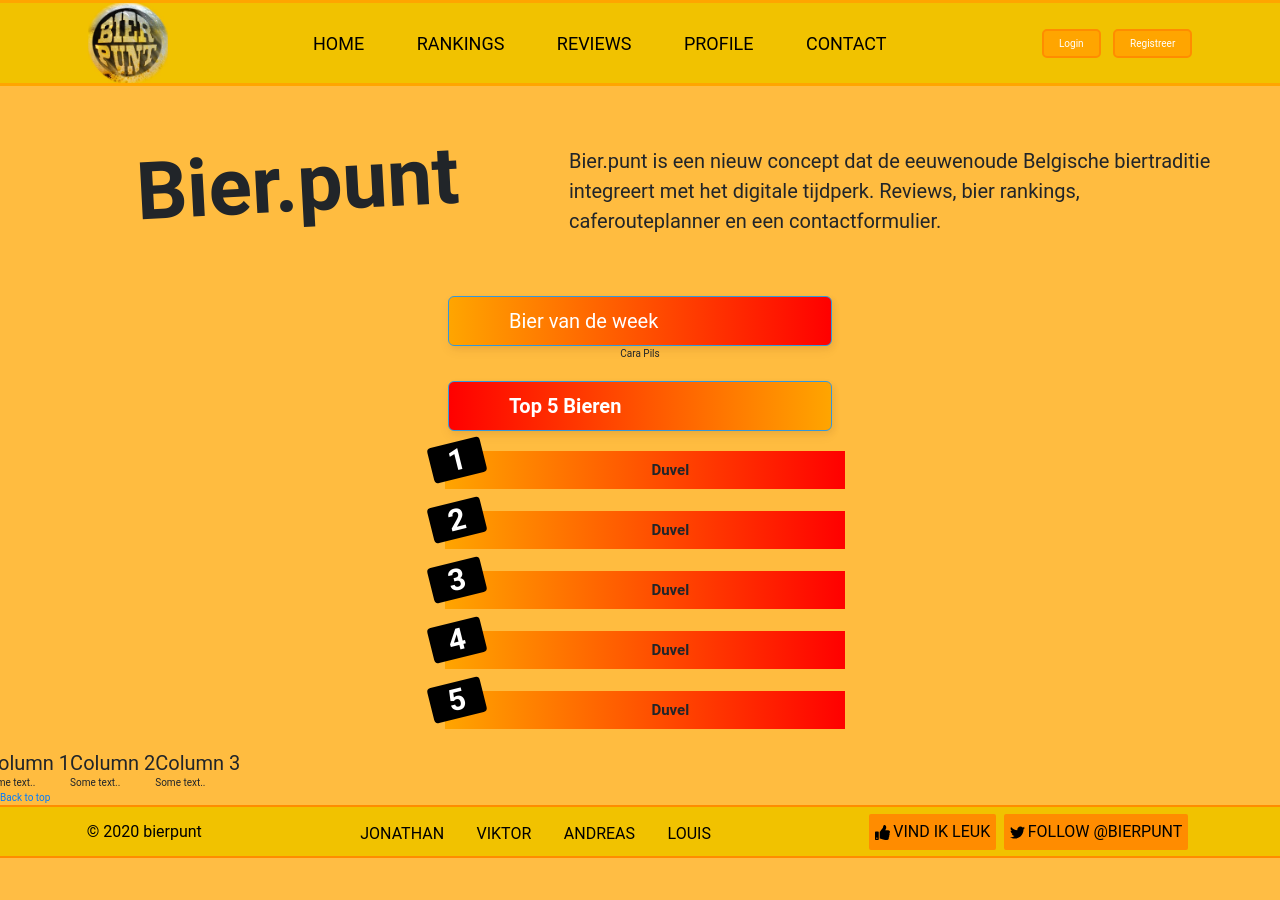
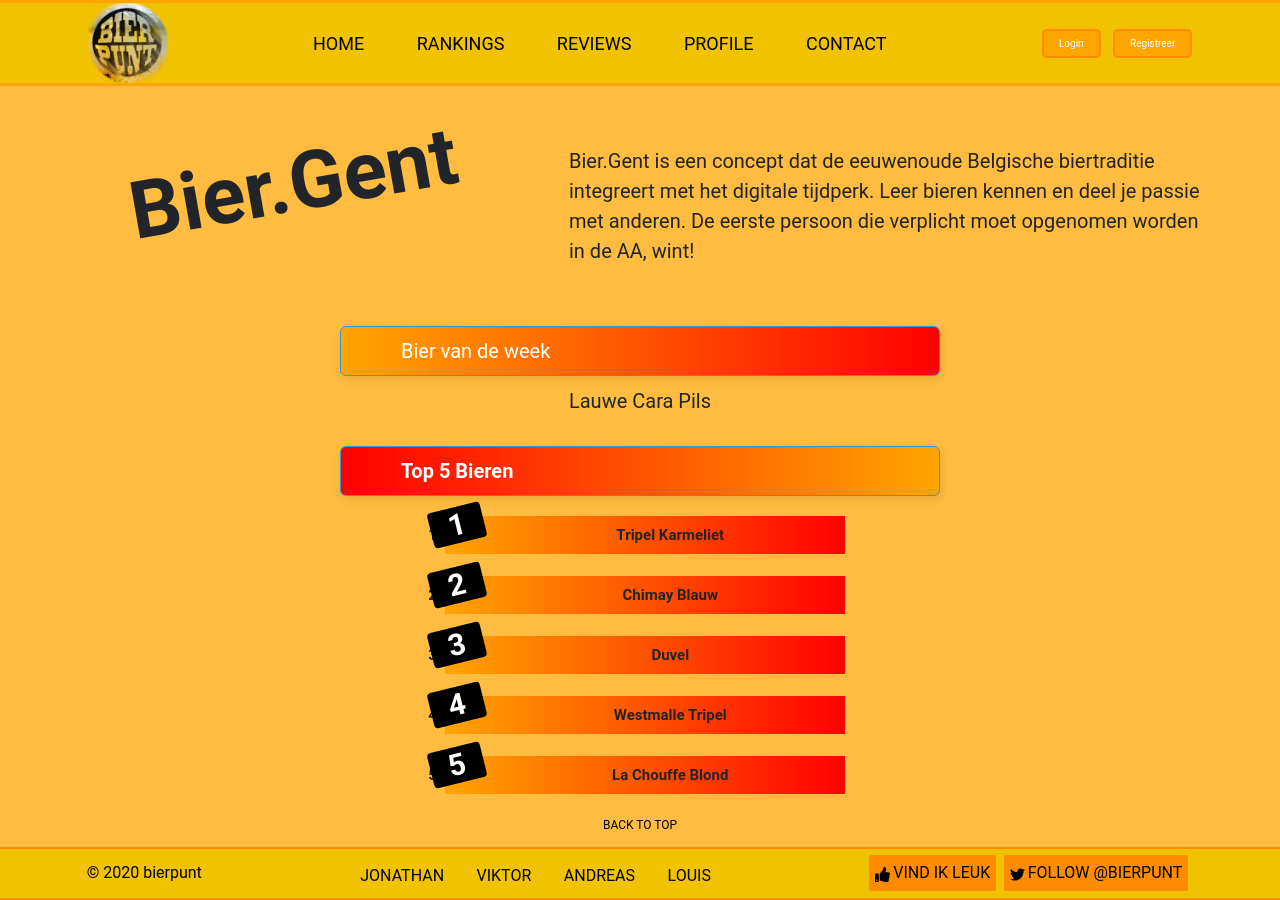
Before and after one commit to Viktorlewis/Bier, a PHP site: page / in a window 1280 px wide. Before the commit the page ends 858 px from the top, so only its background shows below. Run offline with PHP 8.4, Linux system fonts and the light colour scheme.

Commit message:
logootje dabei, nog wa dingen ge-unkloot

```diff
--- a/css/style.css
+++ b/css/style.css
@@ -6,7 +6,7 @@
 	font-family: 'Roboto', sans-serif;
 	background-color:	#ffbc40;
 }
-//*===============================================================*/
+/*===============================================================*/
 /*Geen idee wat dit is [???]*/
 /*===============================================================*/
 /*Gebruik een pagina -id!*/
@@ -24,7 +24,7 @@
 	font-size: 60;
 	text-align: left;
     color: white;
-	width: 30%;
+	width: 30em;
 	box-shadow: 0.25rem 0.25rem 0.6rem rgba(0,0,0,0.05), 0 0.5rem 1.125rem rgba(75,0,0,0.05);
 	-moz-border-radius: 6px;
     -webkit-border-radius: 6px;
@@ -44,7 +44,7 @@
 	font-size: 40;
     font-weight: bold;
 	text-align: left;
-	width: 30%;
+	width: 30em;
     color:white;
 	box-shadow: 0.25rem 0.25rem 0.6rem rgba(0,0,0,0.05), 0 0.5rem 1.125rem rgba(75,0,0,0.05);
 	-moz-border-radius: 6px;
@@ -69,14 +69,13 @@
 	font-size:8rem;
     font-weight: bold;
     float:right;
-	-webkit-transform: rotate(-3deg);
-    -moz-transform: rotate(-3deg);
    padding:4rem;
 }
 
 .introtext{
 	font-size:2rem;
 	padding:5rem;
+	max-width: 75rem;
 }
 
 
@@ -86,7 +85,7 @@
 }
 .beerlist ul {
 	list-style-type: none;
-list-style-type: decimal !ie; /*IE 7- hack*/
+	list-style-type: decimal; /*IE 7- hack*/
 	margin: 0;
 	margin-left: 1em;
 	padding: 0;
@@ -140,7 +139,8 @@
 
 .biertext{
     text-align: center;
-
+	font-size: 2em;
+	padding: 1rem;
 }
 .items{
 	text-align: center;
@@ -550,7 +550,7 @@
 /*algemene elementen, deze komen terug op elke pagina [Andreas]*/
 /*===============================================================*/
 /*button terug naar boven*/
-#contact-page .backtotop{
+.backtotop{
 	width:100%;
 	height:auto;
 	text-align:center;
@@ -558,7 +558,7 @@
 	margin:1% 0%;
 
 }
-#contact-page .backtotop a{
+.backtotop a{
 	text-decoration: none;
 	padding: 0% ;
 	margin: 0%;
@@ -601,3 +601,7 @@
 	background-color: darkorange;
 	color:white;
 }
+
+.rotated {
+	transform: rotate(-10deg);
+}
--- a/index.php
+++ b/index.php
@@ -3,10 +3,10 @@
 ?>
 <div class="row">
   <div class="columnl">
-    <h1 class="headline">Bier.punt</h1>
+    <h1 class="headline rotated">Bier.Gent</h1>
   </div>
   <div class="columnr">
-    <p class="introtext">Bier.punt is een nieuw concept dat de eeuwenoude Belgische biertraditie integreert met het digitale tijdperk. Reviews, bier rankings, caferouteplanner en een contactformulier.</p>
+    <p class="introtext">Bier.Gent is een concept dat de eeuwenoude Belgische biertraditie integreert met het digitale tijdperk. Leer bieren kennen en deel je passie met anderen. De eerste persoon die verplicht moet opgenomen worden in de AA, wint!</p>
   </div>
 </div>
 
@@ -15,7 +15,7 @@
 <div>
     <h2 class="biervdweek">Bier van de week</h2>
 
-    <p class="biertext">Cara Pils</p>
+    <p class="biertext">Lauwe Cara Pils</p>
 </div>
 
 
@@ -24,30 +24,12 @@
     <h2 class="topvijf">Top 5 Bieren</h2>
     <div class="beerlist">
     <ul>
+        <li class="items">Tripel Karmeliet</li>
+        <li class="items">Chimay Blauw</li>
         <li class="items">Duvel</li>
-        <li class="items">Duvel</li>
-        <li class="items">Duvel</li>
-        <li class="items">Duvel</li>
-        <li class="items">Duvel</li>
+        <li class="items">Westmalle Tripel</li>
+        <li class="items">La Chouffe Blond</li>
     </ul>
-</div>
-
-
-
-
-<div class="row">
-  <div class="column" >
-    <h2>Column 1</h2>
-    <p>Some text..</p>
-  </div>
-  <div class="column" >
-    <h2>Column 2</h2>
-    <p>Some text..</p>
-  </div>
-  <div class="column" >
-    <h2>Column 3</h2>
-    <p>Some text..</p>
-  </div>
 </div>
 
 
--- a/pages/contact.php
+++ b/pages/contact.php
@@ -40,10 +40,6 @@
           </form>
 </div>
 
-<div class="backtotop">
-  <a  href="#top">Back to top</a>
-</div>
-
 </div>
 
 
--- a/php/header.php
+++ b/php/header.php
@@ -12,6 +12,7 @@
     <link rel="stylesheet" type="text/css" href="../css/headerAndFooter.css">
     <link rel="stylesheet" href="https://cdnjs.cloudflare.com/ajax/libs/font-awesome/4.7.0/css/font-awesome.min.css">
 
+    <link rel="shortcut icon" type="image/x-icon" href="../img/bierlogo.png"/>
 </head>
 <body>
     <header class="main-header">
```
Also changed, not shown: img/bierlogo.png (added). Lines whose indentation alone changed are shown as unchanged.
